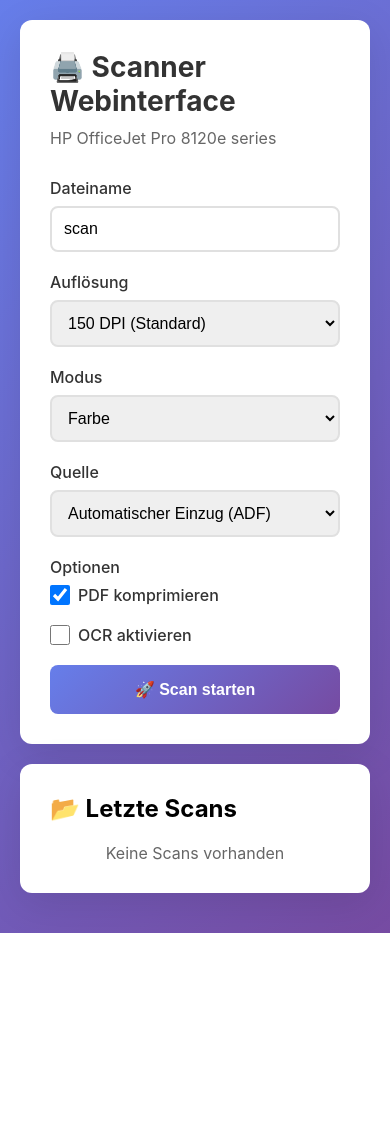
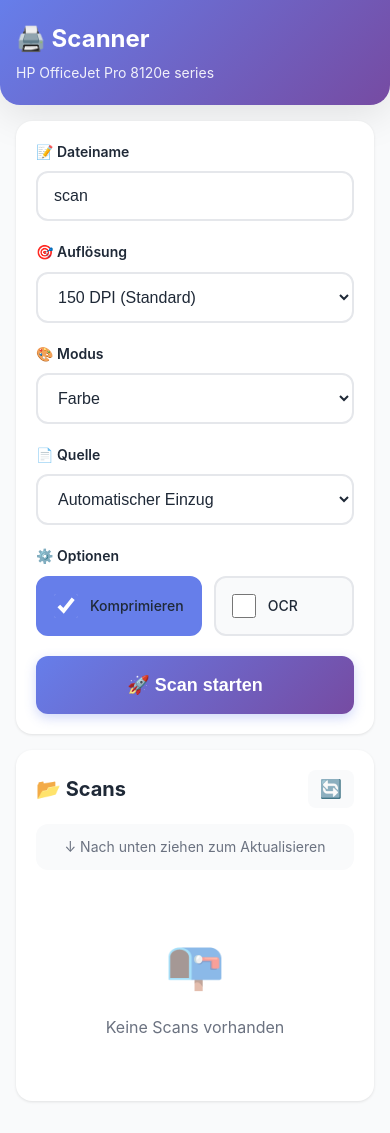
Before and after one commit to comcy/airscan-web, a FastAPI app: page / in a window 390 px wide. Before the commit the page ends 933 px from the top, so only its background shows below. Run offline with FastAPI, Linux system fonts and the light colour scheme; data that the repository does not hold is empty; some libraries are stand-ins or nearby versions.

Commit message:
Refactor scanner web interface layout and styles
Updated HTML structure and styles for scanner web interface, including improved responsiveness and new design variables.

```diff
--- a/src/templates/index.html
+++ b/src/templates/index.html
@@ -2,40 +2,100 @@
 <html lang="de">
 <head>
     <meta charset="UTF-8">
-    <meta name="viewport" content="width=device-width, initial-scale=1.0">
-    <title>Scanner Webinterface</title>
+    <meta name="viewport" content="width=device-width, initial-scale=1.0, maximum-scale=1.0, user-scalable=no">
+    <meta name="apple-mobile-web-app-capable" content="yes">
+    <meta name="apple-mobile-web-app-status-bar-style" content="black-translucent">
+    <title>Scanner</title>
     <style>
-        * { margin: 0; padding: 0; box-sizing: border-box; }
+        :root {
+            --primary: #667eea;
+            --primary-dark: #5568d3;
+            --success: #10b981;
+            --error: #ef4444;
+            --bg: #f9fafb;
+            --card-bg: #ffffff;
+            --text: #1f2937;
+            --text-light: #6b7280;
+            --border: #e5e7eb;
+            --shadow: 0 1px 3px rgba(0,0,0,0.1);
+            --shadow-lg: 0 10px 40px rgba(0,0,0,0.1);
+        }
+
+        * {
+            margin: 0;
+            padding: 0;
+            box-sizing: border-box;
+            -webkit-tap-highlight-color: transparent;
+        }
 
         body {
             font-family: -apple-system, BlinkMacSystemFont, 'Segoe UI', Roboto, Oxygen, Ubuntu, sans-serif;
-            background: linear-gradient(135deg, #667eea 0%, #764ba2 100%);
-            min-height: 100vh;
-            padding: 20px;
+            background: var(--bg);
+            color: var(--text);
+            line-height: 1.6;
+            padding: env(safe-area-inset-top) env(safe-area-inset-right) env(safe-area-inset-bottom) env(safe-area-inset-left);
         }
 
         .container {
-            max-width: 800px;
-            margin: 0 auto;
+            max-width: 100%;
+            padding: 16px;
+        }
+
+        @media (min-width: 768px) {
+            .container {
+                max-width: 800px;
+                margin: 0 auto;
+                padding: 32px 20px;
+            }
+        }
+
+        .header {
+            background: linear-gradient(135deg, var(--primary) 0%, #764ba2 100%);
+            color: white;
+            padding: 20px 16px;
+            margin: -16px -16px 16px -16px;
+            border-radius: 0 0 20px 20px;
+            box-shadow: var(--shadow-lg);
+        }
+
+        @media (min-width: 768px) {
+            .header {
+                margin: -32px -20px 32px -20px;
+                padding: 32px;
+                border-radius: 0 0 24px 24px;
+            }
+        }
+
+        .header h1 {
+            font-size: 24px;
+            font-weight: 700;
+            margin-bottom: 4px;
+        }
+
+        @media (min-width: 768px) {
+            .header h1 {
+                font-size: 32px;
+            }
+        }
+
+        .header p {
+            opacity: 0.9;
+            font-size: 14px;
         }
 
         .card {
-            background: white;
-            border-radius: 12px;
-            padding: 30px;
-            margin-bottom: 20px;
-            box-shadow: 0 10px 40px rgba(0,0,0,0.1);
+            background: var(--card-bg);
+            border-radius: 16px;
+            padding: 20px;
+            margin-bottom: 16px;
+            box-shadow: var(--shadow);
         }
 
-        h1 {
-            color: #333;
-            margin-bottom: 10px;
-            font-size: 28px;
-        }
-
-        .subtitle {
-            color: #666;
-            margin-bottom: 30px;
+        @media (min-width: 768px) {
+            .card {
+                padding: 32px;
+                margin-bottom: 24px;
+            }
         }
 
         .form-group {
@@ -45,60 +105,84 @@
         label {
             display: block;
             margin-bottom: 8px;
-            color: #333;
-            font-weight: 500;
+            color: var(--text);
+            font-weight: 600;
+            font-size: 14px;
         }
 
         input[type="text"],
         select {
             width: 100%;
-            padding: 12px;
-            border: 2px solid #e0e0e0;
-            border-radius: 8px;
+            padding: 14px 16px;
+            border: 2px solid var(--border);
+            border-radius: 12px;
             font-size: 16px;
-            transition: border-color 0.3s;
+            transition: all 0.2s;
+            background: var(--card-bg);
+            color: var(--text);
         }
 
         input[type="text"]:focus,
         select:focus {
             outline: none;
-            border-color: #667eea;
+            border-color: var(--primary);
+            box-shadow: 0 0 0 3px rgba(102, 126, 234, 0.1);
         }
 
-        .checkbox-group {
-            display: flex;
-            gap: 20px;
-            flex-wrap: wrap;
+        .options-grid {
+            display: grid;
+            grid-template-columns: 1fr 1fr;
+            gap: 12px;
         }
 
-        .checkbox-item {
+        .option-card {
+            background: var(--bg);
+            padding: 16px;
+            border-radius: 12px;
+            border: 2px solid var(--border);
+            cursor: pointer;
+            transition: all 0.2s;
             display: flex;
             align-items: center;
-            gap: 8px;
+            gap: 12px;
+            min-height: 60px;
+        }
+
+        .option-card:active {
+            transform: scale(0.98);
+        }
+
+        .option-card.active {
+            background: var(--primary);
+            border-color: var(--primary);
+            color: white;
         }
 
         input[type="checkbox"] {
-            width: 20px;
-            height: 20px;
+            width: 24px;
+            height: 24px;
             cursor: pointer;
+            accent-color: var(--primary);
         }
 
         .btn {
-            background: linear-gradient(135deg, #667eea 0%, #764ba2 100%);
+            background: linear-gradient(135deg, var(--primary) 0%, #764ba2 100%);
             color: white;
             border: none;
-            padding: 15px 30px;
-            border-radius: 8px;
-            font-size: 16px;
-            font-weight: 600;
+            padding: 18px 24px;
+            border-radius: 12px;
+            font-size: 18px;
+            font-weight: 700;
             cursor: pointer;
             width: 100%;
-            transition: transform 0.2s, box-shadow 0.2s;
+            transition: all 0.2s;
+            box-shadow: 0 4px 12px rgba(102, 126, 234, 0.3);
+            touch-action: manipulation;
         }
 
-        .btn:hover {
-            transform: translateY(-2px);
-            box-shadow: 0 5px 20px rgba(102, 126, 234, 0.4);
+        .btn:active {
+            transform: translateY(-1px);
+            box-shadow: 0 6px 20px rgba(102, 126, 234, 0.4);
         }
 
         .btn:disabled {
@@ -107,116 +191,182 @@
             transform: none;
         }
 
-        .output {
-            background: #f5f5f5;
-            border-radius: 8px;
-            padding: 15px;
-            margin-top: 20px;
-            font-family: 'Courier New', monospace;
-            font-size: 14px;
-            white-space: pre-wrap;
-            max-height: 300px;
-            overflow-y: auto;
-            display: none;
+        .spinner {
+            border: 3px solid rgba(255,255,255,0.3);
+            border-top: 3px solid white;
+            border-radius: 50%;
+            width: 24px;
+            height: 24px;
+            animation: spin 0.8s linear infinite;
+            display: inline-block;
+            margin-right: 8px;
+            vertical-align: middle;
         }
-
-        .output.show { display: block; }
-
-        .success { color: #10b981; }
-        .error { color: #ef4444; }
-
-        .spinner {
-            border: 3px solid #f3f3f3;
-            border-top: 3px solid #667eea;
-            border-radius: 50%;
-            width: 40px;
-            height: 40px;
-            animation: spin 1s linear infinite;
-            margin: 20px auto;
-            display: none;
-        }
-
-        .spinner.show { display: block; }
 
         @keyframes spin {
             0% { transform: rotate(0deg); }
             100% { transform: rotate(360deg); }
         }
 
-        .scans-list {
-            margin-top: 20px;
+        .output {
+            background: var(--bg);
+            border-radius: 12px;
+            padding: 16px;
+            margin-top: 16px;
+            font-family: 'SF Mono', 'Monaco', 'Courier New', monospace;
+            font-size: 13px;
+            white-space: pre-wrap;
+            max-height: 200px;
+            overflow-y: auto;
+            display: none;
+            border-left: 4px solid var(--border);
+        }
+
+        .output.show { display: block; }
+        .output.success { border-left-color: var(--success); color: var(--success); }
+        .output.error { border-left-color: var(--error); color: var(--error); }
+
+        .section-header {
+            display: flex;
+            justify-content: space-between;
+            align-items: center;
+            margin-bottom: 16px;
+        }
+
+        .section-header h2 {
+            font-size: 20px;
+            color: var(--text);
+        }
+
+        .refresh-btn {
+            background: var(--bg);
+            border: none;
+            padding: 8px 12px;
+            border-radius: 8px;
+            cursor: pointer;
+            font-size: 18px;
+            transition: all 0.2s;
+        }
+
+        .refresh-btn:active {
+            transform: rotate(180deg);
         }
 
         .scan-item {
+            background: var(--bg);
+            border-radius: 12px;
+            padding: 16px;
+            margin-bottom: 12px;
             display: flex;
             justify-content: space-between;
             align-items: center;
-            padding: 15px;
-            background: #f9fafb;
-            border-radius: 8px;
-            margin-bottom: 10px;
+            gap: 12px;
         }
 
         .scan-info {
             flex: 1;
+            min-width: 0;
         }
 
         .scan-name {
             font-weight: 600;
-            color: #333;
-            margin-bottom: 5px;
+            color: var(--text);
+            font-size: 15px;
+            margin-bottom: 4px;
+            overflow: hidden;
+            text-overflow: ellipsis;
+            white-space: nowrap;
         }
 
         .scan-meta {
-            font-size: 14px;
-            color: #666;
+            font-size: 13px;
+            color: var(--text-light);
         }
 
         .scan-actions {
             display: flex;
-            gap: 10px;
+            gap: 8px;
+            flex-shrink: 0;
         }
 
-        .btn-small {
-            padding: 8px 16px;
-            font-size: 14px;
-            border-radius: 6px;
-            border: none;
+        .btn-icon {
+            background: var(--card-bg);
+            border: 2px solid var(--border);
+            width: 44px;
+            height: 44px;
+            border-radius: 12px;
+            display: flex;
+            align-items: center;
+            justify-content: center;
+            font-size: 20px;
             cursor: pointer;
-            font-weight: 500;
             transition: all 0.2s;
+            touch-action: manipulation;
         }
 
-        .btn-download {
-            background: #667eea;
+        .btn-icon:active {
+            transform: scale(0.95);
+        }
+
+        .btn-icon.download {
+            background: var(--primary);
+            border-color: var(--primary);
             color: white;
         }
 
-        .btn-delete {
-            background: #ef4444;
+        .btn-icon.delete {
+            background: var(--error);
+            border-color: var(--error);
             color: white;
         }
 
-        .btn-small:hover {
-            transform: translateY(-1px);
-            box-shadow: 0 2px 8px rgba(0,0,0,0.2);
+        .empty-state {
+            text-align: center;
+            padding: 40px 20px;
+            color: var(--text-light);
+        }
+
+        .empty-state-icon {
+            font-size: 48px;
+            margin-bottom: 12px;
+            opacity: 0.5;
+        }
+
+        /* Pull to refresh hint */
+        .pull-hint {
+            text-align: center;
+            padding: 12px;
+            color: var(--text-light);
+            font-size: 14px;
+            background: var(--bg);
+            border-radius: 12px;
+            margin-bottom: 16px;
+            display: none;
+        }
+
+        @media (max-width: 767px) {
+            .pull-hint {
+                display: block;
+            }
         }
     </style>
 </head>
 <body>
     <div class="container">
+        <div class="header">
+            <h1>🖨️ Scanner</h1>
+            <p>HP OfficeJet Pro 8120e series</p>
+        </div>
+
         <div class="card">
-            <h1>🖨️ Scanner Webinterface</h1>
-            <p class="subtitle">HP OfficeJet Pro 8120e series</p>
-
             <form id="scanForm">
                 <div class="form-group">
-                    <label for="name">Dateiname</label>
-                    <input type="text" id="name" name="name" placeholder="z.B. rechnung, dokument, foto..." value="scan">
+                    <label for="name">📝 Dateiname</label>
+                    <input type="text" id="name" name="name" placeholder="scan" value="scan">
                 </div>
 
                 <div class="form-group">
-                    <label for="resolution">Auflösung</label>
+                    <label for="resolution">🎯 Auflösung</label>
                     <select id="resolution" name="resolution">
                         <option value="75">75 DPI (Entwurf)</option>
                         <option value="150" selected>150 DPI (Standard)</option>
@@ -226,7 +376,7 @@
                 </div>
 
                 <div class="form-group">
-                    <label for="mode">Modus</label>
+                    <label for="mode">🎨 Modus</label>
                     <select id="mode" name="mode">
                         <option value="color" selected>Farbe</option>
                         <option value="gray">Graustufen</option>
@@ -235,23 +385,23 @@
                 </div>
 
                 <div class="form-group">
-                    <label for="source">Quelle</label>
+                    <label for="source">📄 Quelle</label>
                     <select id="source" name="source">
-                        <option value="adf" selected>Automatischer Einzug (ADF)</option>
+                        <option value="adf" selected>Automatischer Einzug</option>
                         <option value="flatbed">Flachbett</option>
                     </select>
                 </div>
 
                 <div class="form-group">
-                    <label>Optionen</label>
-                    <div class="checkbox-group">
-                        <div class="checkbox-item">
+                    <label>⚙️ Optionen</label>
+                    <div class="options-grid">
+                        <div class="option-card active" data-option="compress">
                             <input type="checkbox" id="compress" name="compress" checked>
-                            <label for="compress" style="margin: 0;">PDF komprimieren</label>
+                            <label for="compress" style="margin: 0; font-weight: 500; cursor: pointer;">Komprimieren</label>
                         </div>
-                        <div class="checkbox-item">
+                        <div class="option-card" data-option="ocr">
                             <input type="checkbox" id="ocr" name="ocr">
-                            <label for="ocr" style="margin: 0;">OCR aktivieren</label>
+                            <label for="ocr" style="margin: 0; font-weight: 500; cursor: pointer;">OCR</label>
                         </div>
                     </div>
                 </div>
@@ -261,27 +411,62 @@
                 </button>
             </form>
 
-            <div class="spinner" id="spinner"></div>
             <div class="output" id="output"></div>
         </div>
 
         <div class="card">
-            <h2>📂 Letzte Scans</h2>
-            <div class="scans-list" id="scansList">
-                <p style="color: #666; text-align: center;">Lade Scans...</p>
+            <div class="section-header">
+                <h2>📂 Scans</h2>
+                <button class="refresh-btn" onclick="loadScans()">🔄</button>
+            </div>
+            <div class="pull-hint">↓ Nach unten ziehen zum Aktualisieren</div>
+            <div id="scansList">
+                <div class="empty-state">
+                    <div class="empty-state-icon">⏳</div>
+                    <div>Lade...</div>
+                </div>
             </div>
         </div>
     </div>
 
     <script>
+        // Option cards toggle
+        document.querySelectorAll('.option-card').forEach(card => {
+            card.addEventListener('click', (e) => {
+                if (e.target.tagName !== 'INPUT') {
+                    const checkbox = card.querySelector('input[type="checkbox"]');
+                    checkbox.checked = !checkbox.checked;
+                }
+                card.classList.toggle('active', card.querySelector('input').checked);
+            });
+        });
+
         const form = document.getElementById('scanForm');
         const output = document.getElementById('output');
-        const spinner = document.getElementById('spinner');
         const scanBtn = document.getElementById('scanBtn');
         const scansList = document.getElementById('scansList');
 
-        // Lade Scan-Liste beim Start
         loadScans();
+
+        // Pull to refresh
+        let startY = 0;
+        let pullDistance = 0;
+
+        document.addEventListener('touchstart', (e) => {
+            if (window.scrollY === 0) {
+                startY = e.touches[0].pageY;
+            }
+        });
+
+        document.addEventListener('touchmove', (e) => {
+            if (startY > 0) {
+                pullDistance = e.touches[0].pageY - startY;
+                if (pullDistance > 80) {
+                    loadScans();
+                    startY = 0;
+                }
+            }
+        });
 
         form.addEventListener('submit', async (e) => {
             e.preventDefault();
@@ -295,10 +480,8 @@
                 ocr: document.getElementById('ocr').checked
             };
 
-            // UI aktualisieren
             scanBtn.disabled = true;
-            scanBtn.textContent = '⏳ Scanne...';
-            spinner.classList.add('show');
+            scanBtn.innerHTML = '<span class="spinner"></span> Scanne...';
             output.classList.remove('show');
 
             try {
@@ -310,34 +493,37 @@
 
                 const result = await response.json();
 
-                spinner.classList.remove('show');
                 output.classList.add('show');
 
                 if (result.success) {
                     output.className = 'output show success';
-                    output.textContent = result.output + '\n\n✅ PDF erstellt: ' + result.filename;
-
-                    // Scan-Liste aktualisieren
+                    output.textContent = result.output + '\n\n✅ PDF: ' + result.filename;
                     loadScans();
 
-                    // Download-Link anbieten
+                    // Vibration feedback (mobile)
+                    if (navigator.vibrate) {
+                        navigator.vibrate(200);
+                    }
+
                     setTimeout(() => {
-                        if (confirm('Scan erfolgreich! Jetzt herunterladen?')) {
+                        if (confirm('Jetzt herunterladen?')) {
                             window.location.href = result.downloadUrl;
                         }
                     }, 500);
                 } else {
                     output.className = 'output show error';
-                    output.textContent = '❌ Fehler:\n' + (result.error || result.output);
+                    output.textContent = '❌ ' + (result.error || result.output);
+                    if (navigator.vibrate) {
+                        navigator.vibrate([100, 50, 100]);
+                    }
                 }
             } catch (error) {
-                spinner.classList.remove('show');
                 output.classList.add('show');
                 output.className = 'output show error';
-                output.textContent = '❌ Verbindungsfehler:\n' + error.message;
+                output.textContent = '❌ ' + error.message;
             } finally {
                 scanBtn.disabled = false;
-                scanBtn.textContent = '🚀 Scan starten';
+                scanBtn.innerHTML = '🚀 Scan starten';
             }
         });
 
@@ -347,37 +533,43 @@
                 const scans = await response.json();
 
                 if (scans.length === 0) {
-                    scansList.innerHTML = '<p style="color: #666; text-align: center;">Keine Scans vorhanden</p>';
+                    scansList.innerHTML = `
+                        <div class="empty-state">
+                            <div class="empty-state-icon">📭</div>
+                            <div>Keine Scans vorhanden</div>
+                        </div>
+                    `;
                     return;
                 }
 
                 scansList.innerHTML = scans.map(scan => `
                     <div class="scan-item">
                         <div class="scan-info">
-                            <div class="scan-name">📄 ${scan.filename}</div>
+                            <div class="scan-name">${scan.filename}</div>
                             <div class="scan-meta">${formatBytes(scan.size)} • ${scan.created}</div>
                         </div>
                         <div class="scan-actions">
-                            <button class="btn-small btn-download" onclick="downloadScan('${scan.downloadUrl}')">
-                                ⬇️ Download
+                            <button class="btn-icon download" onclick="window.location.href='${scan.downloadUrl}'">
+                                ⬇️
                             </button>
-                            <button class="btn-small btn-delete" onclick="deleteScan('${scan.filename}')">
-                                🗑️ Löschen
+                            <button class="btn-icon delete" onclick="deleteScan('${scan.filename}')">
+                                🗑️
                             </button>
                         </div>
                     </div>
                 `).join('');
             } catch (error) {
-                scansList.innerHTML = '<p style="color: #ef4444;">Fehler beim Laden der Scans</p>';
+                scansList.innerHTML = `
+                    <div class="empty-state">
+                        <div class="empty-state-icon">❌</div>
+                        <div>Fehler beim Laden</div>
+                    </div>
+                `;
             }
         }
 
-        function downloadScan(url) {
-            window.location.href = url;
-        }
-
         async function deleteScan(filename) {
-            if (!confirm(`"${filename}" wirklich löschen?`)) return;
+            if (!confirm(`"${filename}" löschen?`)) return;
 
             try {
                 const response = await fetch(`/api/delete/${filename}`, {
@@ -386,11 +578,10 @@
 
                 if (response.ok) {
                     loadScans();
-                } else {
-                    alert('Fehler beim Löschen');
+                    if (navigator.vibrate) navigator.vibrate(100);
                 }
             } catch (error) {
-                alert('Verbindungsfehler: ' + error.message);
+                alert('Fehler: ' + error.message);
             }
         }
 
```
